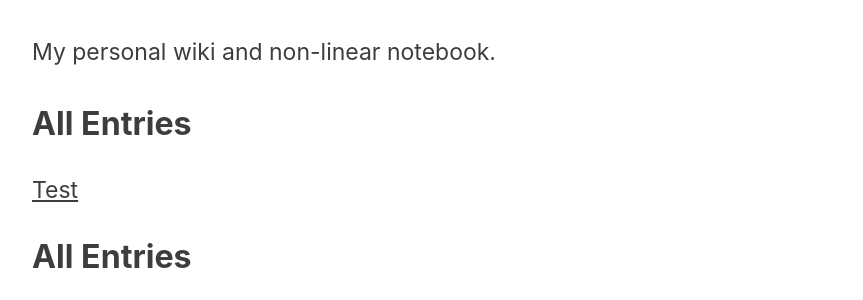
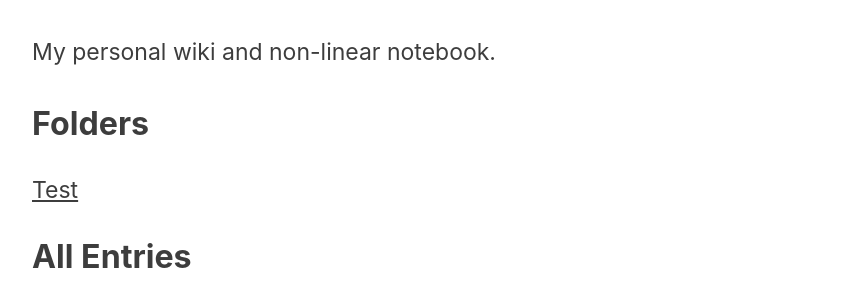
Before and after one commit to ajpwalser/ajpwalser.github.io, a Jekyll site: the page built from wiki/index.html, in a window 1280 px wide. Shown: the part 272-572 px from the top of the page, without its empty margins (208-1071 px from the left). Built offline with Jekyll 4.4.1, drawn with Linux system fonts in a browser that asks for light colours; some web fonts are replaced.

Commit message:
Update index.html

```diff
--- a/wiki/index.html
+++ b/wiki/index.html
@@ -15,7 +15,7 @@ description: My personal wiki
 {% endfor %}
 {% assign wikifolders = wikifolders | uniq | sort %}
 
-<h3>All Entries</h3>
+<h3>Folders</h3>
 
 <ul>
 {% for folder in wikifolders %}
```
